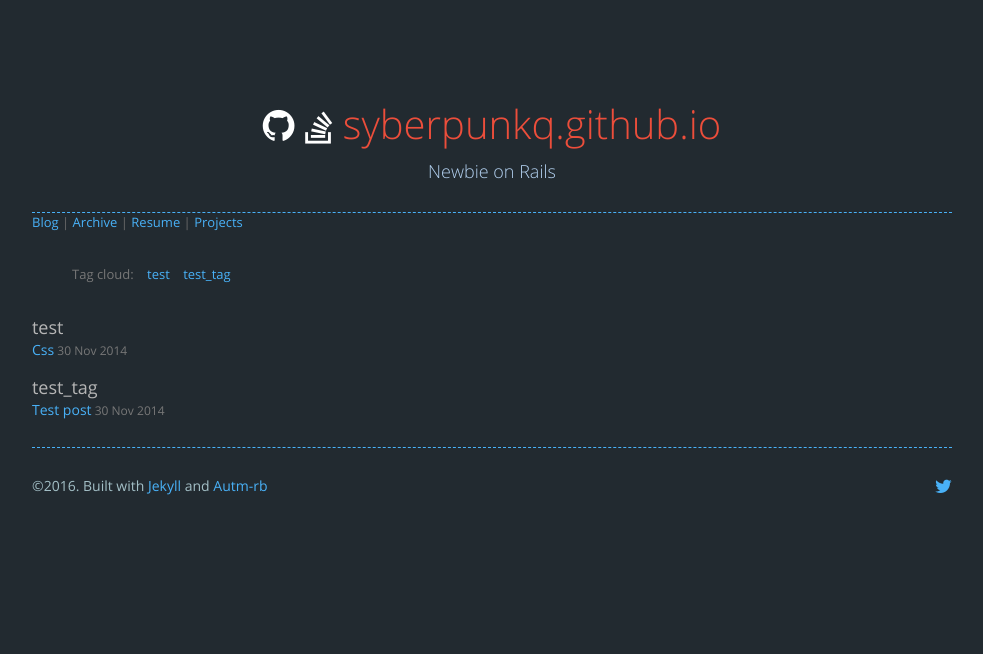
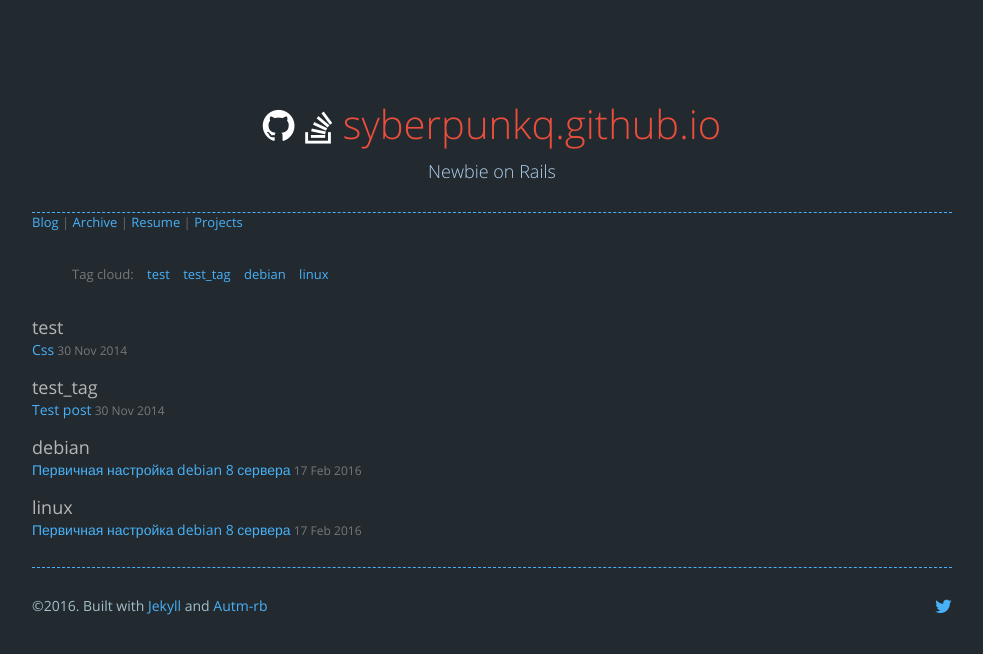
Before and after one commit to syberpunkq/syberpunkq.github.io, a Jekyll site: the page built from tags.html, in a window 1280 px wide. Shown: the top 654 px of the page, without its empty margins (148-1131 px from the left). Built offline with Jekyll 4.4.1, drawn with Linux system fonts in a browser that asks for light colours; nearby versions of some CDN libraries; comment, search, counter and statistics services are not loaded.

Commit message:
Update 2016-02-17-setting-debian-server.md

```diff
--- a/_posts/2016-02-17-setting-debian-server.md
+++ b/_posts/2016-02-17-setting-debian-server.md
@@ -1,5 +1,6 @@
 ---
-published: false
+title: "Первичная настройка debian 8 сервера"
+tags: [debian, linux]
 ---
 
 ## Первичная настройка debian 8 сервера
```
